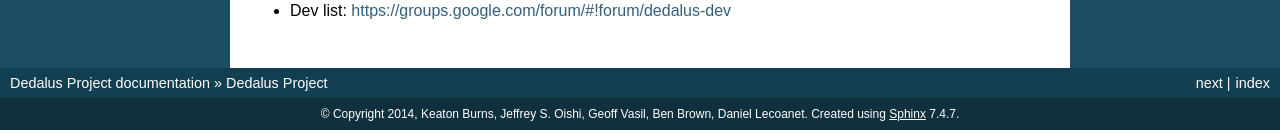
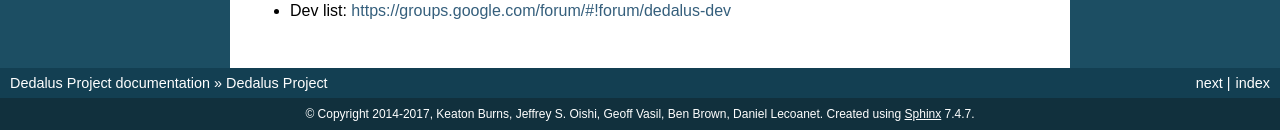
Before and after one commit to DedalusProject/dedalus, a Sphinx documentation site: the page built from docs/index.rst, in a window 1280 px wide. Shown: the part 763-897 px from the top of the page. Built offline with Sphinx 7.4.7, drawn with Linux system fonts in a browser that asks for light colours; formulas are drawn with MathJax 3.

Commit message:
Minor docs tweaks
hg hash: 146b936f4aed71fcc96bdf9ee22d15b66df253b5

```diff
--- a/docs/conf.py
+++ b/docs/conf.py
@@ -25,7 +25,7 @@
 class Mock(MagicMock):
     @classmethod
     def __getattr__(cls, name):
-            return Mock()
+            return MagicMock()
 
 MOCK_MODULES = ['numpy', 'scipy', 'mpi4py', 'h5py']
 sys.modules.update((mod_name, Mock()) for mod_name in MOCK_MODULES)
@@ -57,7 +57,7 @@
 
 # General information about the project.
 project = u'Dedalus Project'
-copyright = u'2014, Keaton Burns, Jeffrey S. Oishi, Geoff Vasil, Ben Brown, Daniel Lecoanet'
+copyright = u'2014-2017, Keaton Burns, Jeffrey S. Oishi, Geoff Vasil, Ben Brown, Daniel Lecoanet'
 
 # The version info for the project you're documenting, acts as replacement for
 # |version| and |release|, also used in various other places throughout the
```
